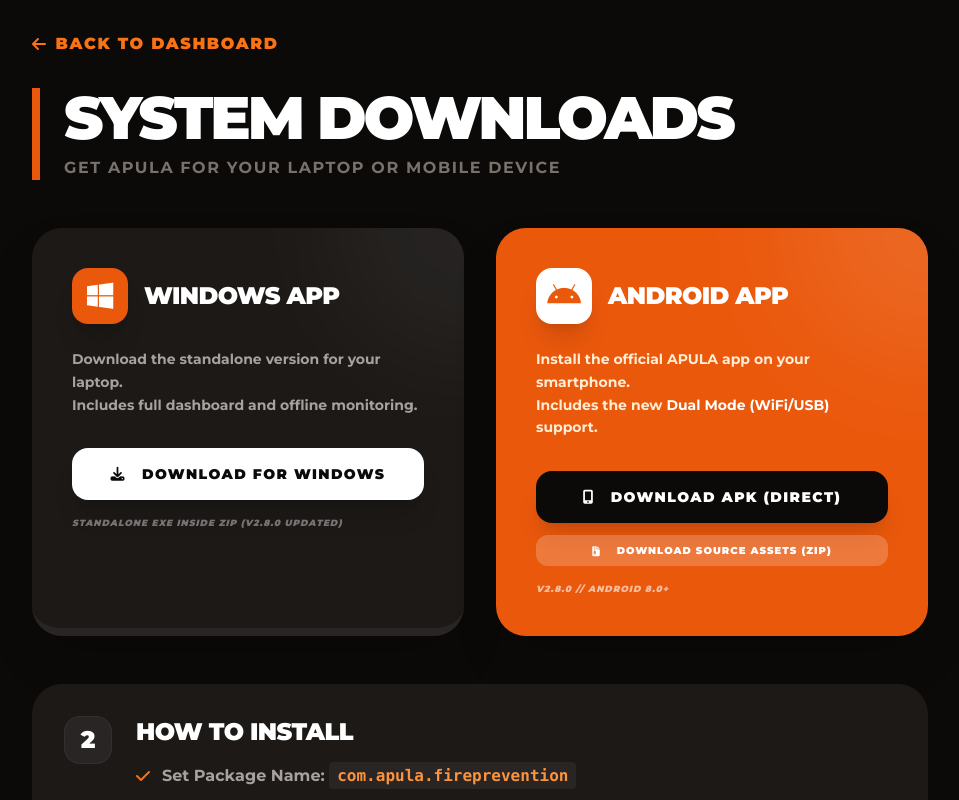
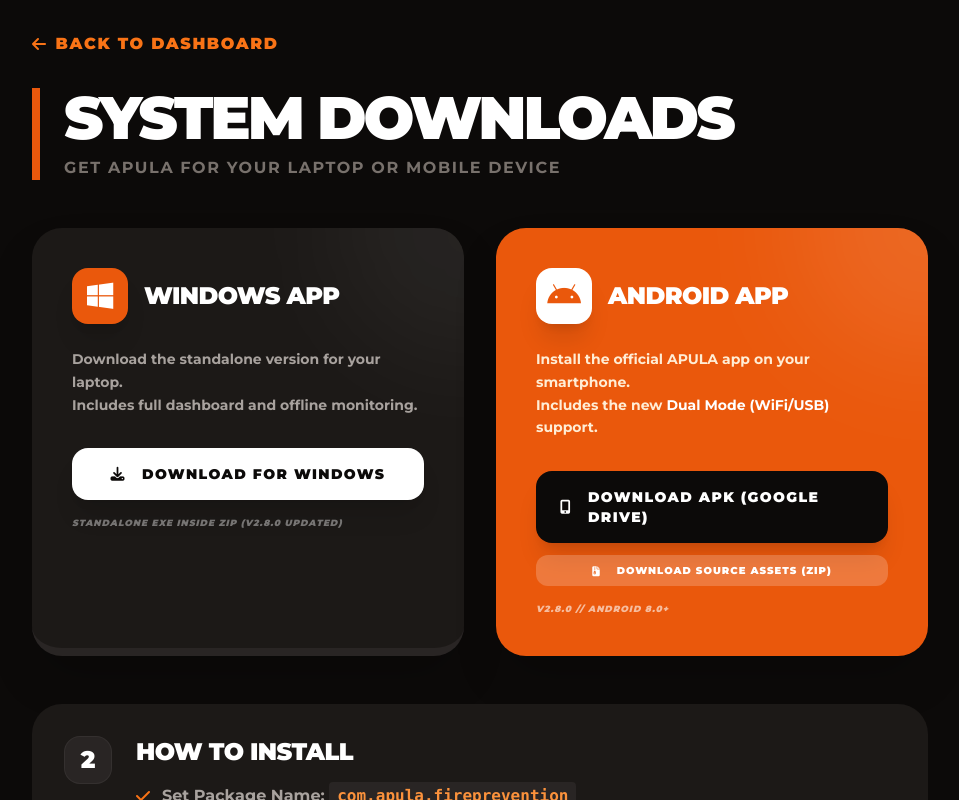
Before and after one commit to Apula-capstone/APULA-MAIN, a React (Vite) app: page / in a window 1280 px wide. Both pictures are taken after a click on the button "DOWNLOADS". Shown: the top 800 px of the page, without its empty margins (160-1119 px from the left). Built offline with nearby package versions, Linux system fonts and the light colour scheme.

Commit message:
Update Android download link to Google Drive

```diff
--- a/components/DownloadPage.tsx
+++ b/components/DownloadPage.tsx
@@ -64,12 +64,13 @@
               </p>
               <div className="flex flex-col gap-3">
                 <a
-                  href="./app-debug.apk"
-                  download
+                  href="https://drive.google.com/file/d/13rKP7LrHmCskE85xGiZ4QFlY_jApSQXb/view?usp=sharing"
+                  target="_blank"
+                  rel="noopener noreferrer"
                   className="w-full inline-flex items-center justify-center gap-4 bg-stone-950 text-white font-black px-6 py-4 rounded-2xl uppercase tracking-widest hover:scale-105 active:scale-95 transition-all shadow-xl text-sm"
                 >
                   <i className="fa-solid fa-mobile-screen-button"></i>
-                  Download APK (Direct)
+                  Download APK (Google Drive)
                 </a>
                 <a
                   href="./APULA.zip"
```
